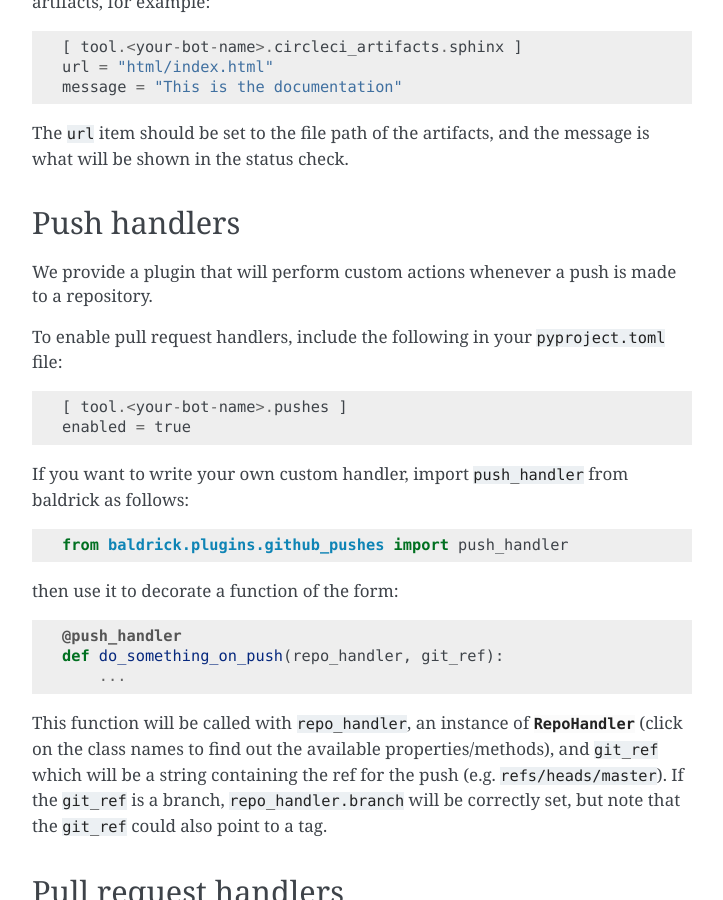
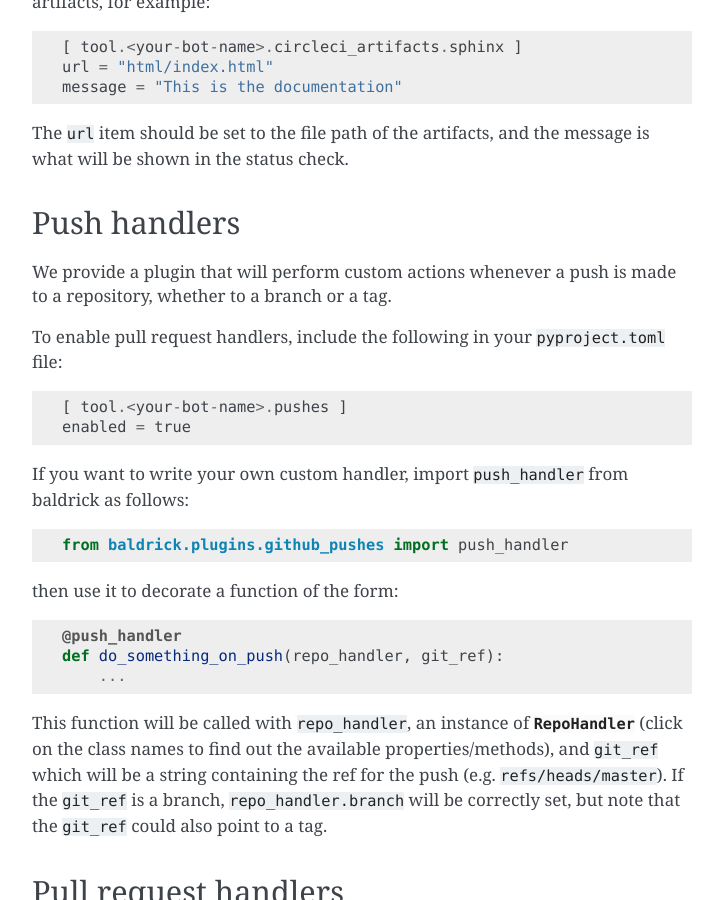
Before and after one commit to OpenAstronomy/baldrick, a Sphinx documentation site: the page built from doc/plugins.rst, in a window 1280 px wide and 900 px high, scrolled down 564 px. Shown: the whole window, without its empty margins (388-1111 px from the left). Built offline with Sphinx 7.4.7, drawn with Linux system fonts in a browser that asks for light colours.

Commit message:
Clarify what we mean by push

```diff
--- a/doc/plugins.rst
+++ b/doc/plugins.rst
@@ -32,7 +32,7 @@ Push handlers
 -------------
 
 We provide a plugin that will perform custom actions whenever a push is made to
-a repository.
+a repository, whether to a branch or a tag.
 
 To enable pull request handlers, include the following in your
 ``pyproject.toml`` file::
```
